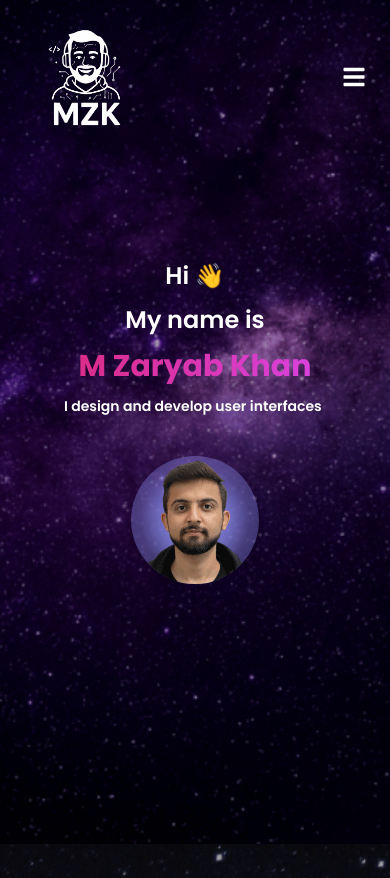
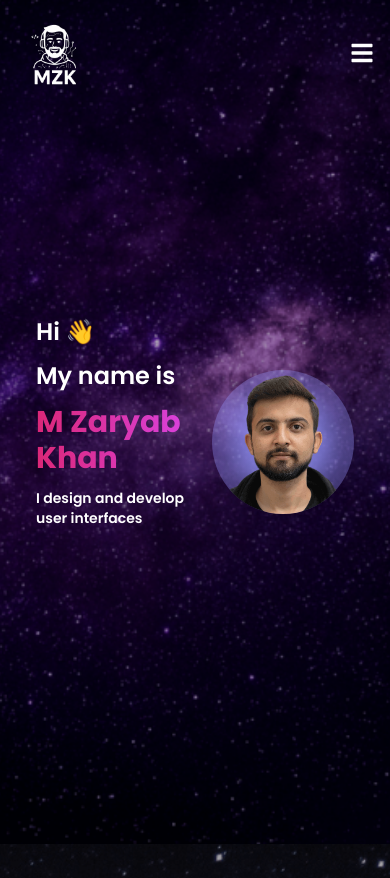
Before and after one commit to zaryabkhan864/portfolio, a React (Create React App) app: page /about in a window 390 px wide. Shown: the top 878 px of the page. Built offline with nearby package versions, Linux system fonts and the light colour scheme.

Commit message:
fixing banner and navbar responsivness

```diff
--- a/src/components/Banner.jsx
+++ b/src/components/Banner.jsx
@@ -25,26 +25,26 @@ const Banner = () => {
   return (
     <section
       id="home"
-      className="min-h-screen w-full text-white px-6 md:px-16 flex items-center justify-center relative bg-cover bg-center bg-no-repeat md:bg-fixed"
+      className="min-h-screen w-full text-white px-6 sm:px-9 md:px-10 lg:px-11 xl:px-16 2xl:px-16 3xl:px-16 4xl:px-16 flex items-center justify-center relative bg-cover bg-center bg-no-repeat md:bg-fixed"
       style={{
         backgroundImage: `url(${backgroundImage})`,
         backgroundAttachment: window.innerWidth >= 768 ? 'fixed' : 'scroll'
       }}
     >
-      <div className="w-full max-w-6xl flex flex-col md:flex-row items-center justify-between z-10 py-16">
+      <div className="w-full max-w-6xl flex flex-col xs:flex-row sm:flex-row md:flex-row items-center justify-between z-10 py-16">
         {/* Text + Typing Animation */}
         <motion.div
           initial={{ opacity: 0, y: 50 }}
           animate={{ opacity: 1, y: 0 }}
           transition={{ duration: 1.2, ease: 'easeOut' }}
-          className="w-full md:w-1/2 lg:w-2/3 space-y-3 md:space-y-4 md:text-left text-center md:text-left"
+          className="w-full md:w-1/2 lg:w-2/3 space-y-3 md:space-y-4  text-center xs:text-left"
         >
-          <h1 className="text-md sm:text-2xl md:text-2xl lg:text-3xl xl:text-4xl font-poppins font-semibold">Hi 👋</h1>
-          <h2 className="text-md sm:text-2xl md:text-2xl lg:text-3xl xl:text-4xl font-poppins font-semibold">My name is</h2>
-          <h3 className="text-md sm:text-3xl md:text-3xl lg:text-4xl xl:text-5xl font-poppins font-bold text-transparent bg-clip-text bg-gradient-to-r from-pink-600 to-fuchsia-500">
+          <h1 className="text-md xs:text-2xl sm:text-2xl md:text-2xl lg:text-3xl xl:text-2xl font-poppins font-semibold">Hi 👋</h1>
+          <h2 className="text-md xs:text-2xl sm:text-2xl md:text-2xl lg:text-3xl xl:text-2xl font-poppins font-semibold">My name is</h2>
+          <h3 className="text-md xs:text-2xl sm:text-3xl md:text-3xl lg:text-4xl xl:text-3xl font-poppins font-bold text-transparent bg-clip-text bg-gradient-to-r from-pink-600 to-fuchsia-500">
             M Zaryab Khan
           </h3>
-          <p className="sm:text-sm md:text-lg lg:text-xl xl:text-2xl font-poppins font-semibold text-base">
+          <p className="text-base xs:text-md sm:text-sm md:text-lg lg:text-xl xl:text-2xl font-poppins font-semibold ">
             <TypeAnimation
               sequence={[
                 'I build things for the web',
@@ -80,7 +80,7 @@ const Banner = () => {
           <img
             src={Profile_Image}
             alt="M Zaryab Khan"
-            className="w-32 h-32 md:w-40 md:h-40 lg:w-48 lg:h-48 xl:w-56 xl:h-56 rounded-full shadow-lg object-cover"
+            className="w-32 h-32 xs:w-56 xs:h-32 sm:w-64 sm:h-36 md:w-40 md:h-40 lg:w-44 lg:h-40 xl:w-36 xl:h-36 2xl:w-56 2xl:h-52 3xl:w-52 3xl:h-52 rounded-full shadow-lg object-cover"
           />
         </motion.div>
       </div>
--- a/src/components/Navbar.jsx
+++ b/src/components/Navbar.jsx
@@ -72,29 +72,27 @@ const Navbar = () => {
   return (
     <>
       <nav
-        className={`fixed top-0 left-0 right-0 z-50 flex justify-between items-center py-4 px-6 xl:px-16
-        bg-transparent text-white transition-transform duration-300 ${
-          showNavbar ? 'translate-y-0' : '-translate-y-full'
-        }`}
+        className={`fixed top-0 left-0 right-0 z-50 flex justify-between items-center py-4 px-4 xl:px-12
+        bg-transparent text-white transition-transform duration-300 ${showNavbar ? 'translate-y-0' : '-translate-y-full'
+          }`}
       >
         {/* Logo */}
         <div className="flex items-center space-x-2">
           <img
             src={logo}
             alt="MZK Logo"
-            className="w-24 sm:w-32 md:w-36 lg:w-32 xl:w-24 h-auto object-contain"
+            className="w-16 xs:w-20  lg:w-24 h-auto object-contain"
           />
         </div>
 
         {/* Desktop Menu */}
-        <div className="hidden xl:flex items-center space-x-4 md:space-x-5 lg:space-x-6 font-DMSans font-medium text-base">
+        <div className="hidden 2xl:flex items-center space-x-4 md:space-x-5 lg:space-x-6 2xl:space-x-5 3xl:space-x-6  font-DMSans font-medium text-base 2xl:text-xs 3xl:text-base">
           {navLinks.map((link) => (
             <Link
               key={link.href}
               to={link.href}
-              className={`hover:text-royalBlue transition ${
-                activeSection === link.id ? 'text-royalBlue font-semibold' : ''
-              }`}
+              className={`hover:text-royalBlue transition ${activeSection === link.id ? 'text-royalBlue font-semibold' : ''
+                }`}
             >
               {link.name}
             </Link>
@@ -130,7 +128,7 @@ const Navbar = () => {
         </div>
 
         {/* Hamburger Button */}
-        <div className="xl:hidden">
+        <div className="2xl:hidden">
           <button onClick={() => setIsOpen(true)} aria-label="Open menu">
             <FaBars size={24} />
           </button>
@@ -139,9 +137,8 @@ const Navbar = () => {
 
       {/* Full Screen Mobile Drawer */}
       <div
-        className={`fixed top-0 left-0 w-full h-screen bg-black bg-opacity-95 backdrop-blur-md z-50 text-white transition-transform duration-300 xl:hidden ${
-          isOpen ? 'translate-x-0' : 'translate-x-full'
-        }`}
+        className={`fixed top-0 left-0 w-full h-screen bg-black bg-opacity-95 backdrop-blur-md z-50 text-white transition-transform duration-300 2xl:hidden ${isOpen ? 'translate-x-0' : 'translate-x-full'
+          }`}
       >
         <div className="flex justify-end p-6">
           <button onClick={() => setIsOpen(false)} aria-label="Close menu">
```
